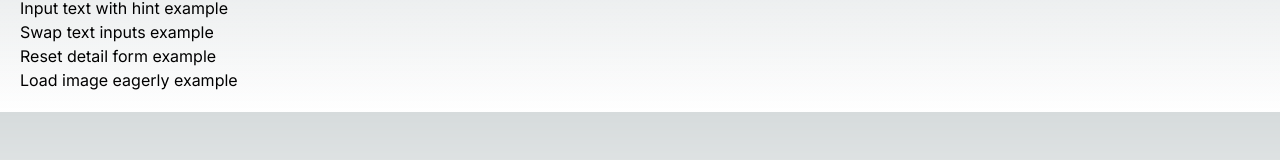
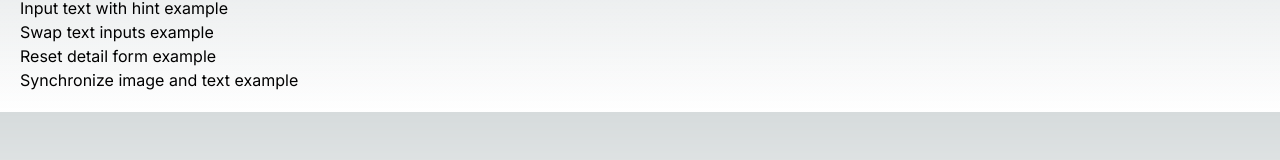
Before and after one commit to chut89/demo-set-intersection-client, a Next.js app: page / in a window 1280 px wide. Shown: the part 144-304 px from the top of the page. Built offline with nearby package versions, Linux system fonts and the light colour scheme.

Commit message:
change title

```diff
--- a/src/app/page.tsx
+++ b/src/app/page.tsx
@@ -29,7 +29,7 @@ export default function Page() {
               <Link href="/reset-detail-form">Reset detail form example</Link>
             </li>
             <li>
-              <Link href="/load-image-eagerly">Load image eagerly example</Link>
+              <Link href="/synchronize-image-text">Synchronize image and text example</Link>
             </li>
         </ul>
       </ul>
```
